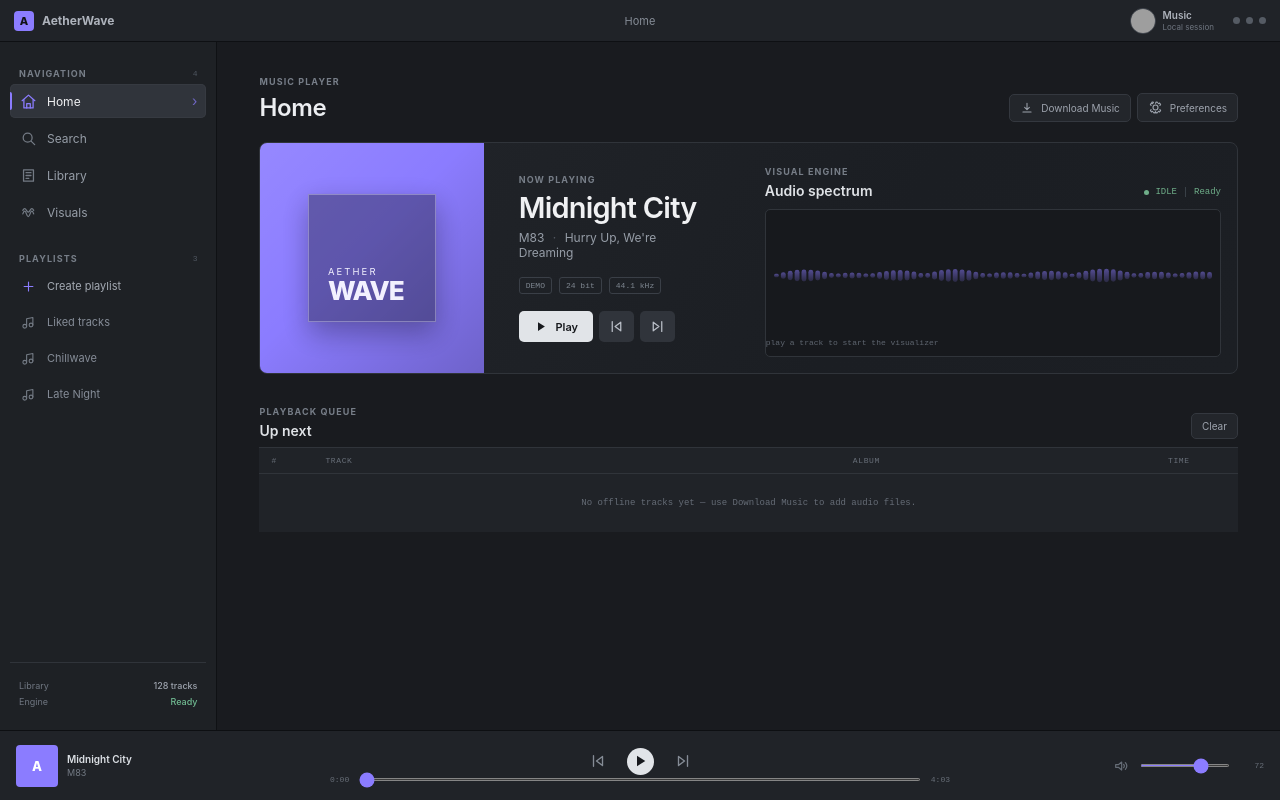
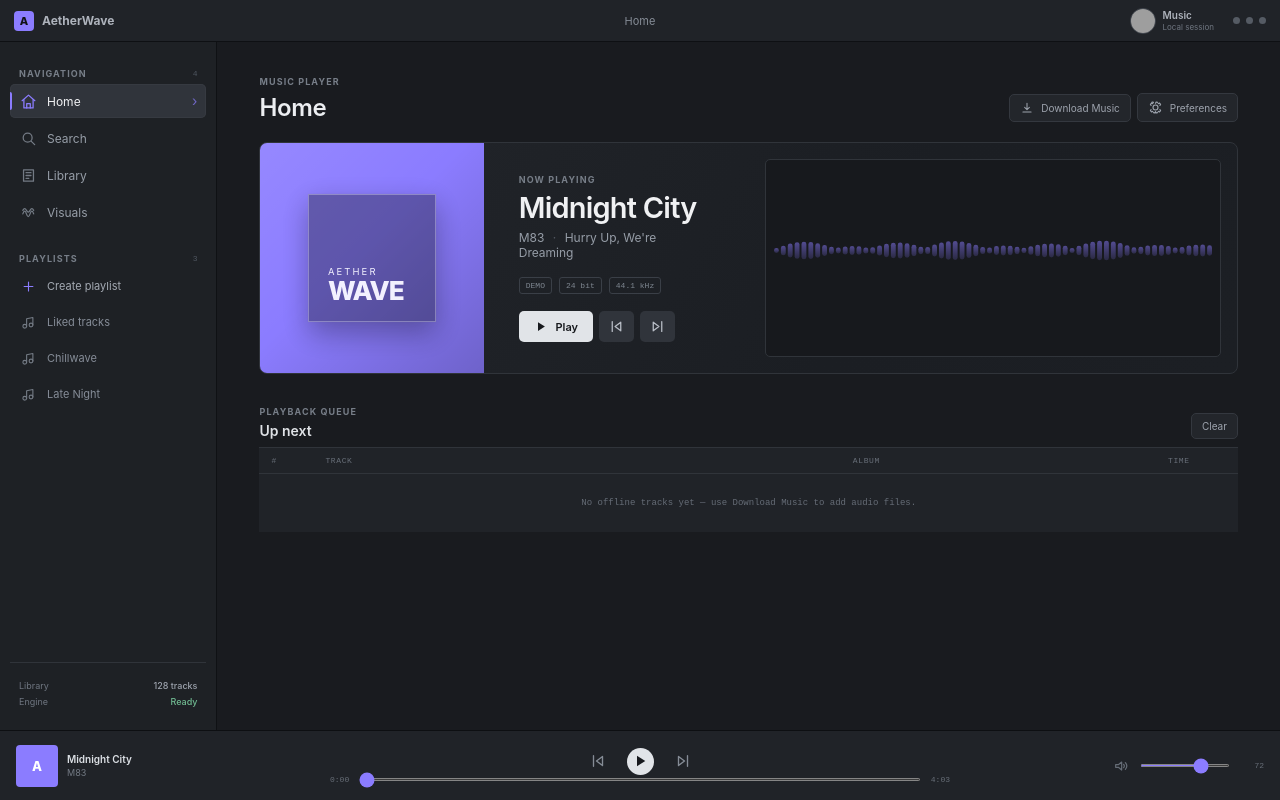
Before and after one commit to alyawiguna310-blip/AetherWave, a React (Vite) app: page / in a window 1280 px wide. Built offline with nearby package versions, Linux system fonts and the light colour scheme; grey boxes are pictures that could not be loaded.

Commit message:
Hide visualizer labels and show spectrum only

```diff
--- a/src/App.css
+++ b/src/App.css
@@ -361,3 +361,19 @@ input[type="range"] { height: 3px; accent-color: var(--accent); cursor: pointer;
     border-top: 0;
   }
 }
+
+
+/* Keep the spectrum visual-only: hide all visual-engine copy. */
+.now-playing-layout .visualizer-panel .panel-heading {
+  display: none;
+}
+.now-playing-layout .visualizer-panel .spectrum-label {
+  opacity: 0;
+  pointer-events: none;
+}
+.now-playing-layout .visualizer-panel {
+  justify-content: stretch;
+}
+.now-playing-layout .spectrum {
+  align-self: stretch;
+}
```
